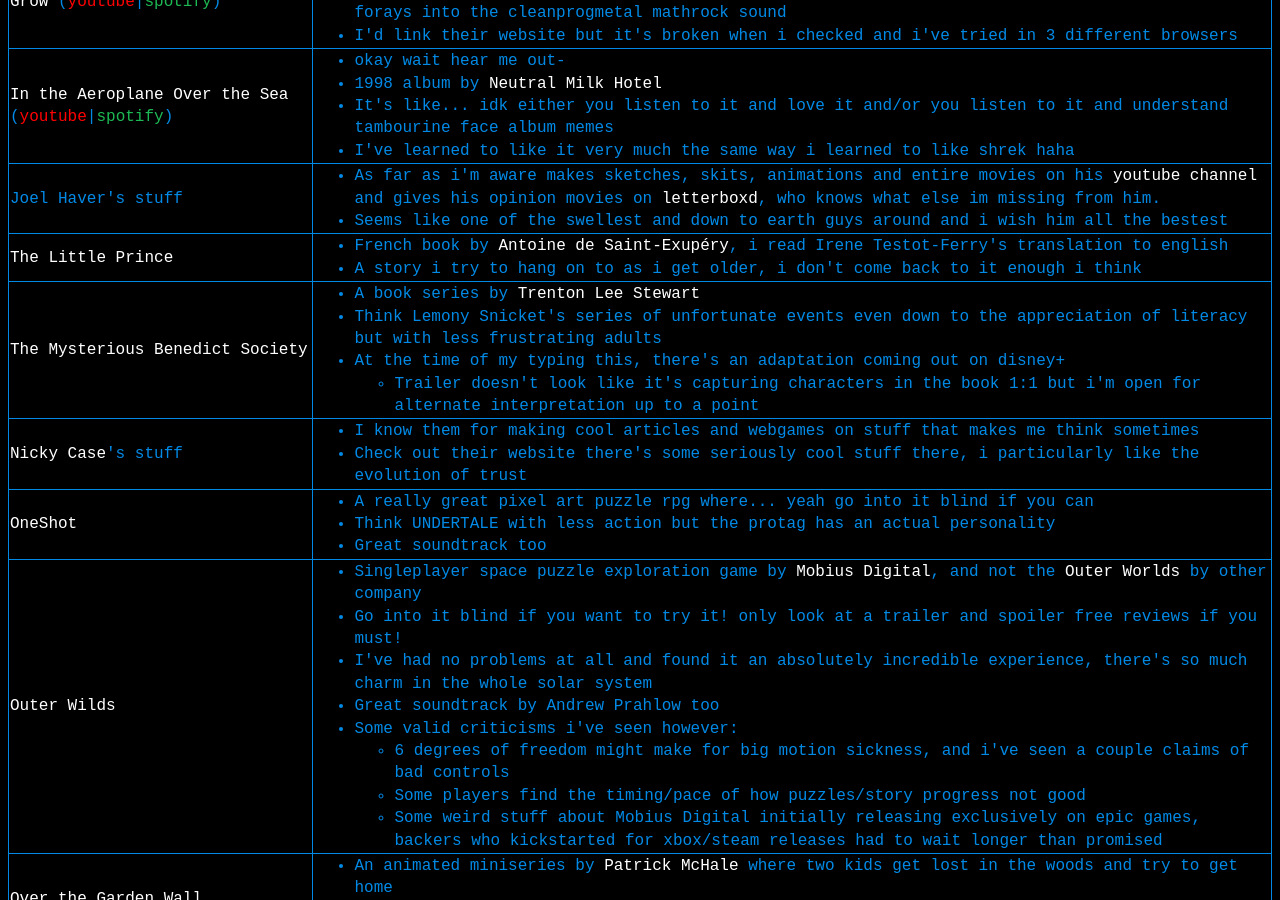
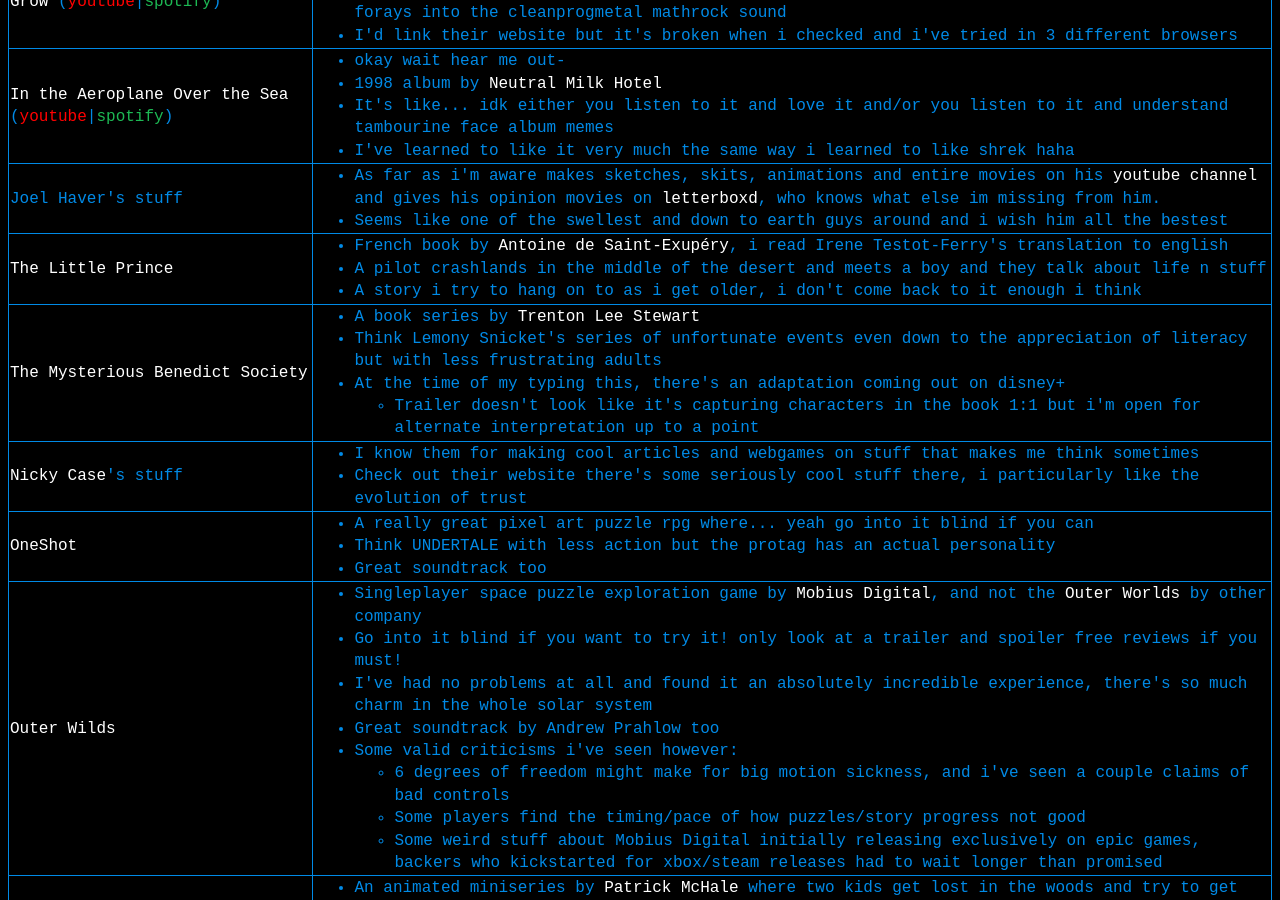
Before and after one commit to a-erfan-aa/a-erfan-aa.github.io, a Jekyll site: the page built from things-i-like.html, in a window 1280 px wide and 900 px high, scrolled down 2547 px. Built offline with Jekyll 4.4.1, drawn with Linux system fonts in a browser that asks for light colours.

Commit message:
Update things-i-like.html

```diff
--- a/things-i-like.html
+++ b/things-i-like.html
@@ -273,6 +273,7 @@
 			<td>
 				<ul>
 					<li>French book by <a href="https://en.wikipedia.org/wiki/Antoine_de_Saint-Exup%C3%A9ry">Antoine de Saint-Exupéry</a>, i read Irene Testot-Ferry's translation to english</li>
+					<li>A pilot crashlands in the middle of the desert and meets a boy and they talk about life n stuff</li>
 					<li>A story i try to hang on to as i get older, i don't come back to it enough i think</li>
 				</ul>
 			</td>
```
